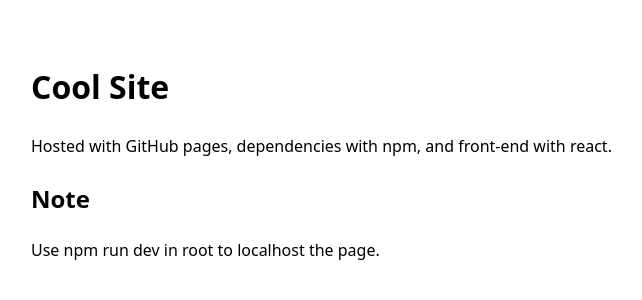
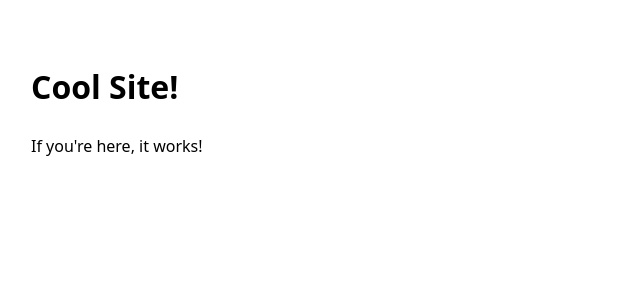
Before and after one commit to ethkissell/norse-stargate-asgard, a React (Vite) app: page / in a window 1280 px wide. Shown: the top 300 px of the page, without its empty margins (9-651 px from the left). Built offline with nearby package versions, Linux system fonts and the light colour scheme.

Commit message:
Update heading and paragraph content in App component

```diff
--- a/src/App.jsx
+++ b/src/App.jsx
@@ -3,10 +3,8 @@
 export default function App(){
     return (
         <main style={{fontFamily:'system-ui, sans-serif', padding: '2rem', lineHeight:1.6}}>
-            <h1>Cool Site</h1>
-            <p>Hosted with GitHub pages, dependencies with npm, and front-end with react.</p>
-            <h2>Note</h2>
-            <p>Use npm run dev in root to localhost the page.</p>
+            <h1>Cool Site!</h1>
+            <p>If you're here, it works!</p>
         </main>
     )
 }
```
